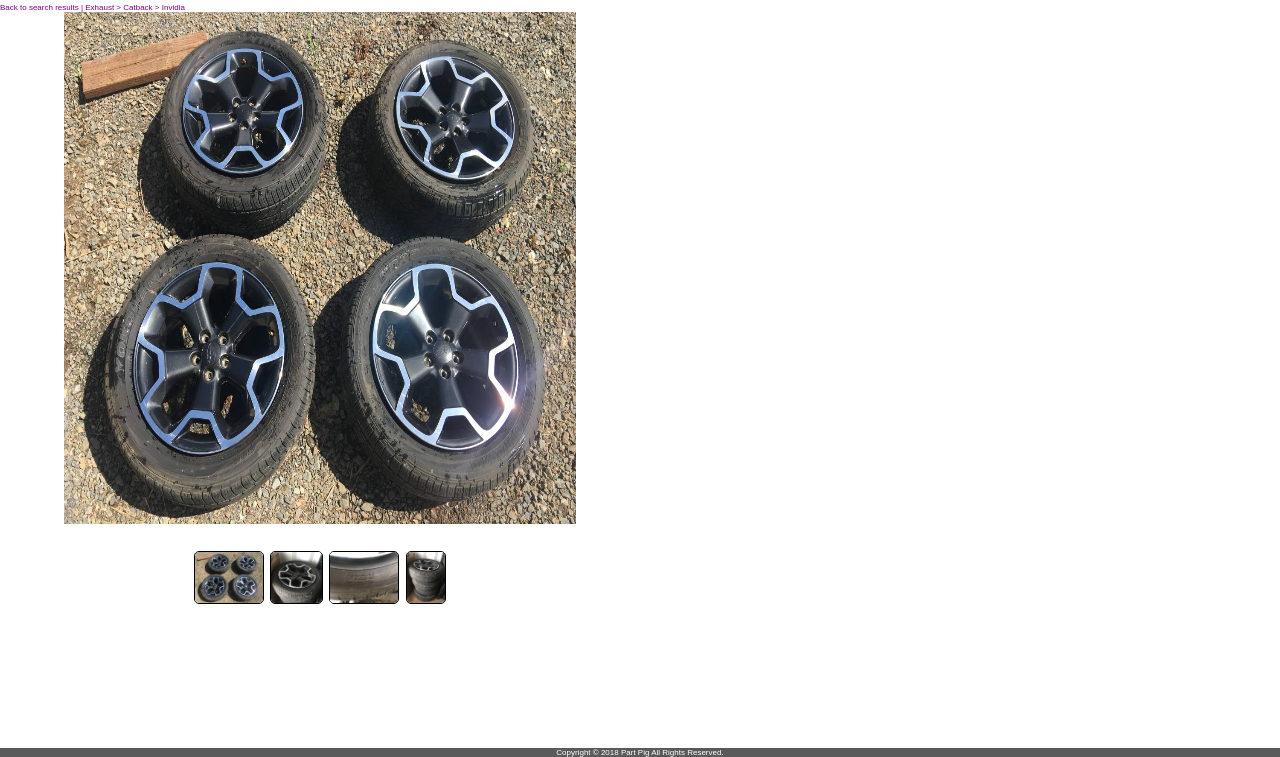
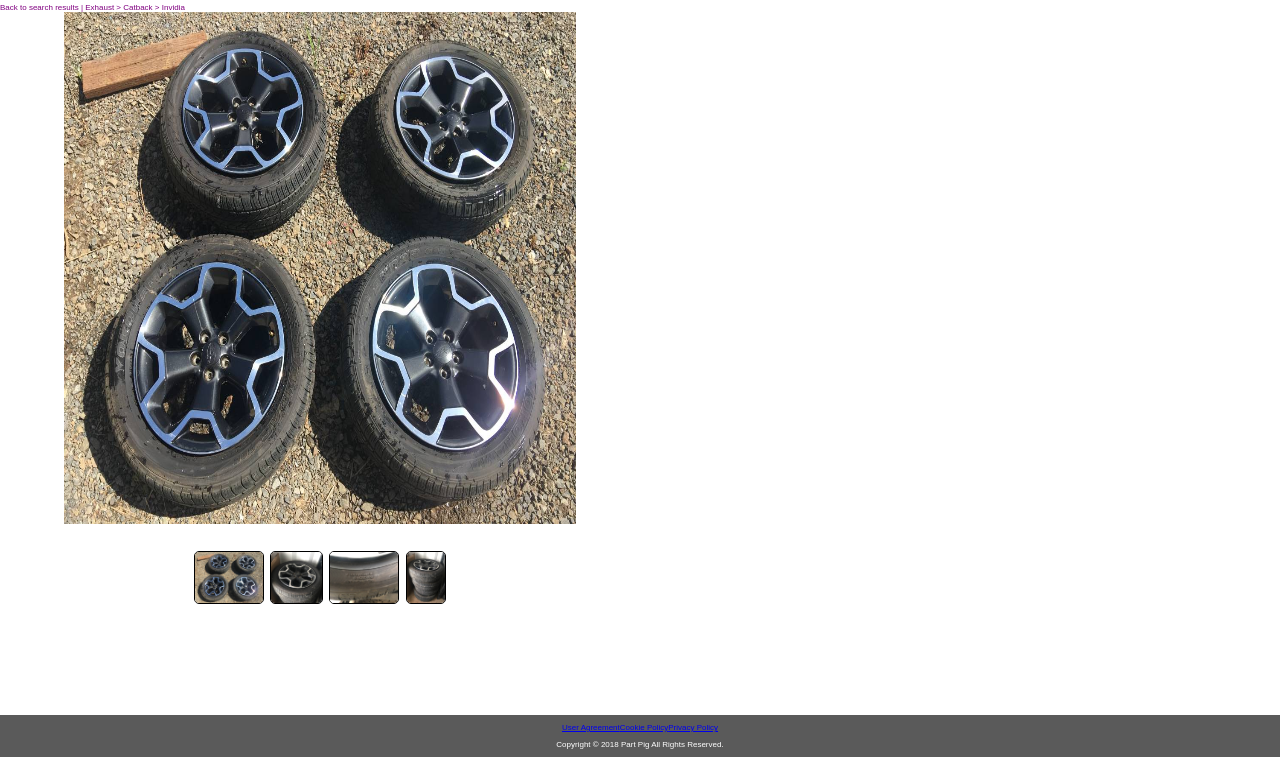
Before and after one commit to Eeps30/partpig, a React app: page / in a window 1280 px wide. Shown: the part 43-800 px from the top of the page. Built offline with nearby package versions, Linux system fonts and the light colour scheme.

Commit message:
Favicon Icon Testing

```diff
--- a/src/components/footer/footer.js
+++ b/src/components/footer/footer.js
@@ -3,8 +3,11 @@ import './footer.css';
 
 const Footer = () => (
  <footer>
-     <div className="social"></div>
-    <div className="legal">Copyright © 2018 Part Pig All Rights Reserved.</div>
+    <div className="social"></div>
+    <div className="legal">
+        <p><a href="useragreement.html">User Agreement</a><a href="cookiepolicy.html">Cookie Policy</a><a href="privacypolicy.html">Privacy Policy</a></p>
+        <p>Copyright © 2018 Part Pig All Rights Reserved.</p>
+    </div>
  </footer>
 );
 
```
Also changed, not shown: dist/favicon.png (added), dist/index.html, src/components/app/app.js (line endings or trailing spaces).
